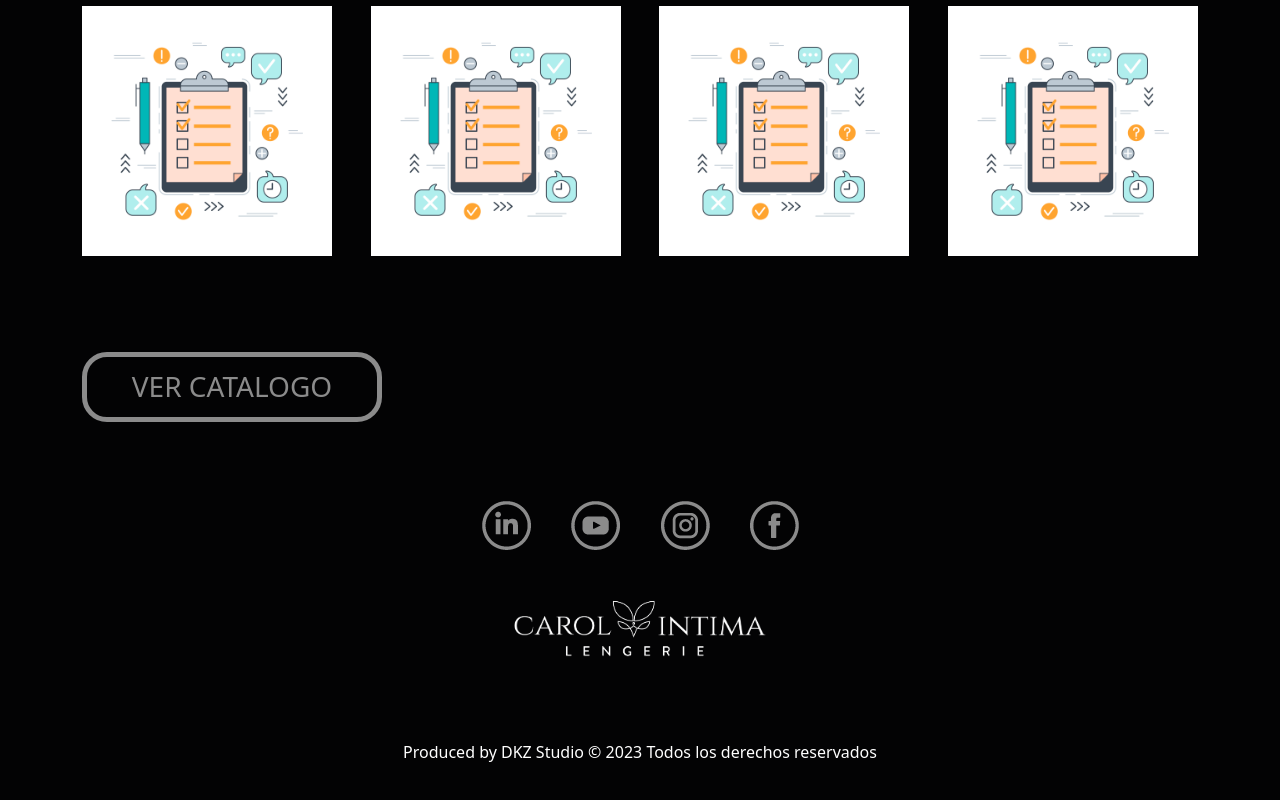
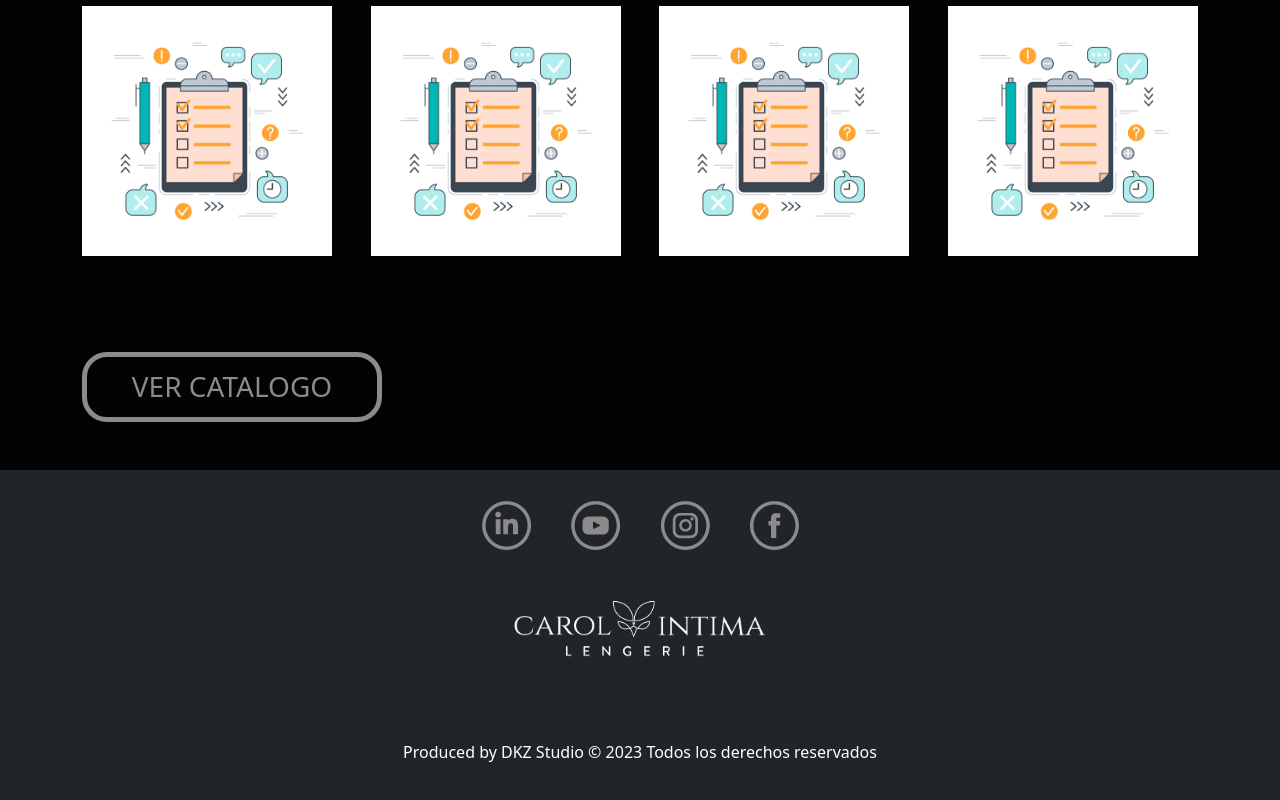
Before and after one commit to MartinGramajo/carol-Intima, a React (Create React App) app: page / in a window 1280 px wide. Shown: the part 1080-1880 px from the top of the page. Built offline with nearby package versions, Linux system fonts and the light colour scheme.

Commit message:
cambio de color en footer

```diff
--- a/src/components/footer/Footer.jsx
+++ b/src/components/footer/Footer.jsx
@@ -8,7 +8,7 @@
 
 export default function Footer() {
   return (
-    <div className="mt-auto color-fondo-footer">
+    <div className="mt-auto bg-dark text-white">
       <div className="container pb-5">
         <div className="row">
           <div className="text-center">
@@ -88,7 +88,7 @@
                 </h6>
               </div>
               <div className="d-lg-none d-block">
-                <h6 className="color-gris">
+                <h6 className="text-white">
                   <span>
                     Produced by DKZ Studio &copy; {new Date().getFullYear()}
                   </span>{" "}
```
Also changed, not shown: src/components/marcas/Marcas.jsx (+5 -11 lines).
